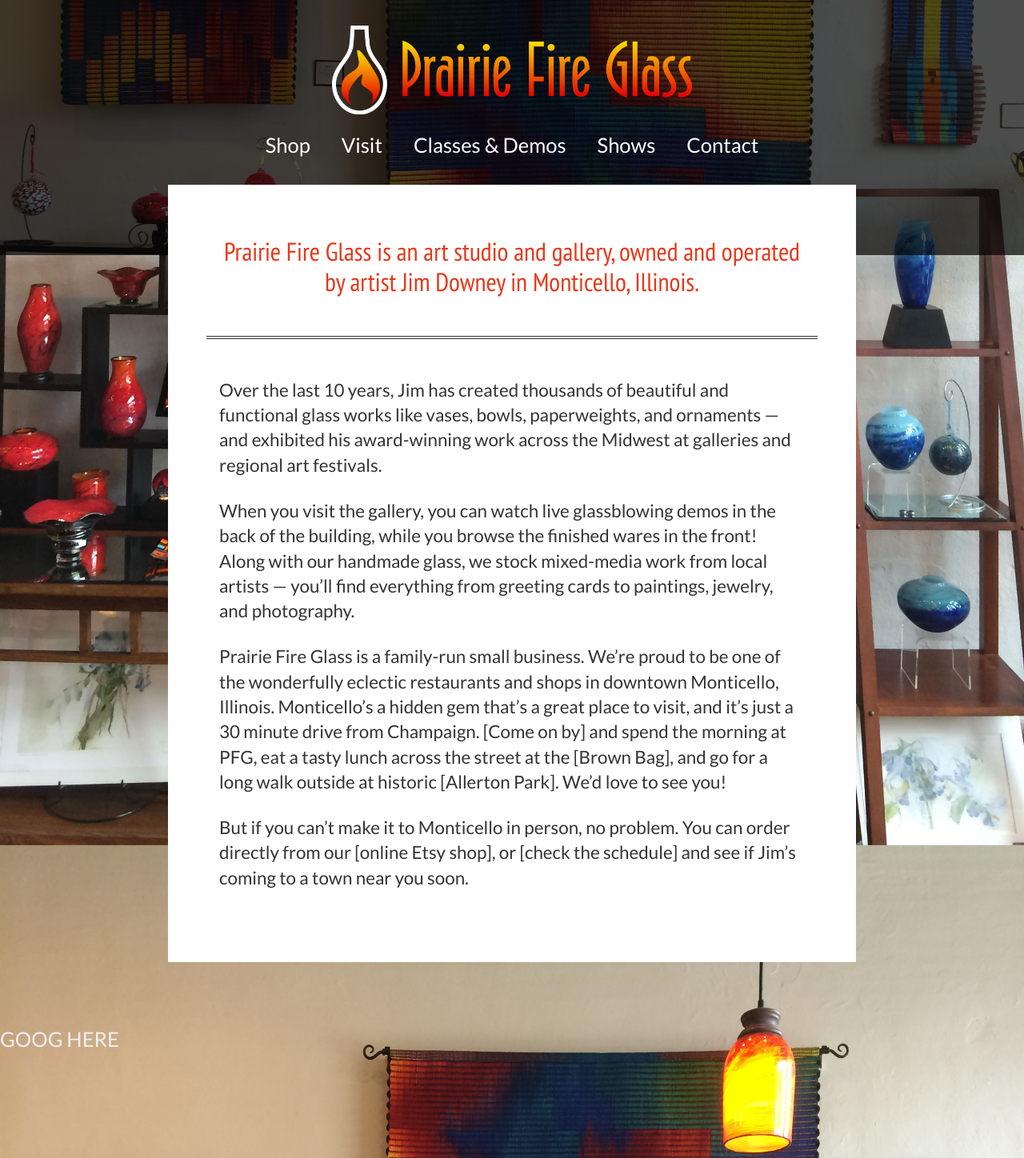
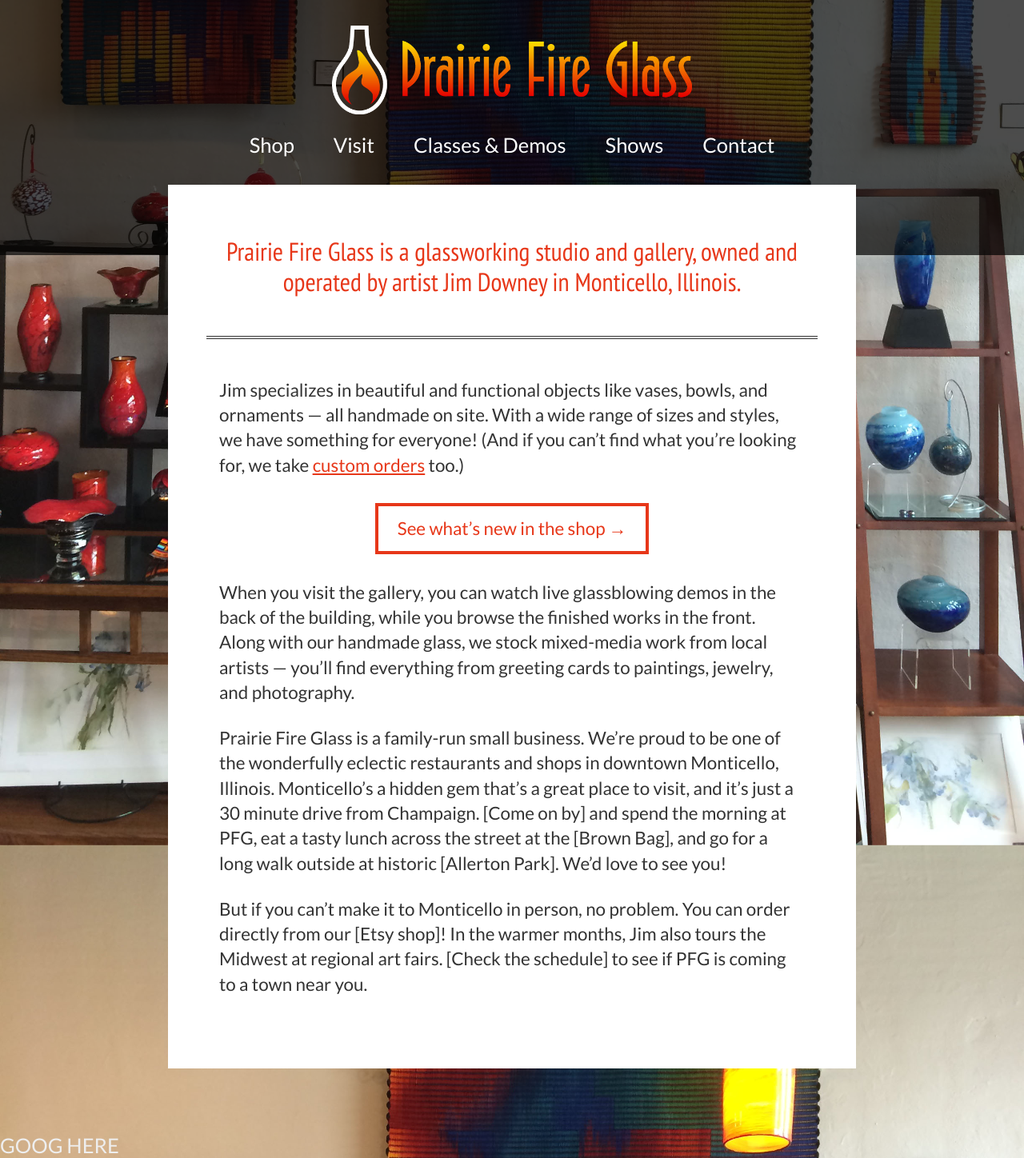
Before and after one commit to prairiefireglass/prairiefireglass.github.io, a Jekyll site: the page built from index.html, in a window 1280 px wide. Shown: the whole page at 80% size. Built offline with Jekyll 4.4.1, drawn with Linux system fonts in a browser that asks for light colours; nearby versions of some CDN libraries.

Commit message:
WIP copywriting

```diff
--- /dev/null
+++ b/assets/stylesheets/globals/_buttons.scss
@@ -0,0 +1,8 @@
+.cta-button {
+  display: inline-block;
+  padding: 0.75rem 1.5rem;
+  font-size: 1.4rem;
+  color: $color-link;
+  text-decoration: none;
+  border: 4px solid $color-link;
+}
--- a/assets/stylesheets/globals/_mixins.scss
+++ b/assets/stylesheets/globals/_mixins.scss
@@ -8,9 +8,9 @@
 
 // Colors ———————————————————————————————————— •
 $color-background: #131313;
-$color-link: #D0021B;
-$color-link-hover: #D0021B;
-$color-link-visited: #D0021B;
+$color-link: #e73719;
+$color-link-hover: #e73719;
+$color-link-visited: #e73719;
 $color-text: #eee;
 $color-spot: #FF548F;
 
--- a/assets/stylesheets/style.scss
+++ b/assets/stylesheets/style.scss
@@ -6,6 +6,7 @@
 
 @import
   'globals/mixins',
+  'globals/buttons',
   'globals/reset';
 
 
@@ -66,11 +67,6 @@
     display: inline-block;
     position: relative;
 
-    &.button {
-      border: 2px solid white;
-      padding: 0.5rem 1rem;
-    }
-
     &:first-child {
       margin-left: 0 !important;
     }
@@ -79,12 +75,12 @@
   a {
     color: white;
     text-decoration: none;
-    padding: 1rem;
-    border: 1px solid transparent;
+    padding: 0.75rem 1.25rem;
+    border: 2px solid transparent;
 
    &:hover {
       color: white;
-      border: 1px solid white;
+      border: 2px solid white;
     }
   }
 
@@ -129,6 +125,11 @@
 ul {
   padding-left: 1.6rem;
   margin-bottom: 1.6rem;
+}
+
+.cta {
+  text-align: center;
+  margin: 2rem 0;
 }
 
 // Base Styles: Small Desktop —————————————————————— •
--- a/index.html
+++ b/index.html
@@ -5,22 +5,25 @@
 <section>
   <header>
     <h1>
-      Prairie Fire Glass is an art studio and gallery, owned and operated by artist Jim Downey in Monticello, Illinois.
+      Prairie Fire Glass is a glassworking studio and gallery, owned and operated by artist Jim Downey in Monticello, Illinois.
     </h1>
     <hr>
   </header>
   <article>
     <p>
-      Over the last 10 years, Jim has created thousands of beautiful and functional glass works like vases, bowls, paperweights, and ornaments — and exhibited his award-winning work across the Midwest at galleries and regional art festivals.
+      Jim specializes in beautiful and functional objects like vases, bowls, and ornaments — all handmade on site. With a wide range of sizes and styles, we have something for everyone! (And if you can&rsquo;t find what you&rsquo;re looking for, we take <a href="#">custom orders</a> too.)
+    </p>
+    <p class="cta">
+      <a href="shop/" class="cta-button">See what&rsquo;s new in the shop &rarr;</a>
     </p>
     <p>
-      When you visit the gallery, you can watch live glassblowing demos in the back of the building, while you browse the finished wares in the front! Along with our handmade glass, we stock mixed-media work from local artists — you’ll find everything from greeting cards to paintings, jewelry, and photography.
+      When you visit the gallery, you can watch live glassblowing demos in the back of the building, while you browse the finished works in the front. Along with our handmade glass, we stock mixed-media work from local artists — you’ll find everything from greeting cards to paintings, jewelry, and photography.
     </p>
     <p>
       Prairie Fire Glass is a family-run small business. We’re proud to be one of the wonderfully eclectic restaurants and shops in downtown Monticello, Illinois. Monticello’s a hidden gem that’s a great place to visit, and it’s just a 30 minute drive from Champaign. [Come on by] and spend the morning at PFG, eat a tasty lunch across the street at the [Brown Bag], and go for a long walk outside at historic [Allerton Park]. We’d love to see you!
     </p>
     <p>
-      But if you can’t make it to Monticello in person, no problem. You can order directly from our [online Etsy shop], or [check the schedule] and see if Jim’s coming to a town near you soon.
+      But if you can’t make it to Monticello in person, no problem. You can order directly from our [Etsy shop]! In the warmer months, Jim also tours the Midwest at regional art fairs. [Check the schedule] to see if PFG is coming to a town near you.
     </p>
   </article>
 </section>
```
